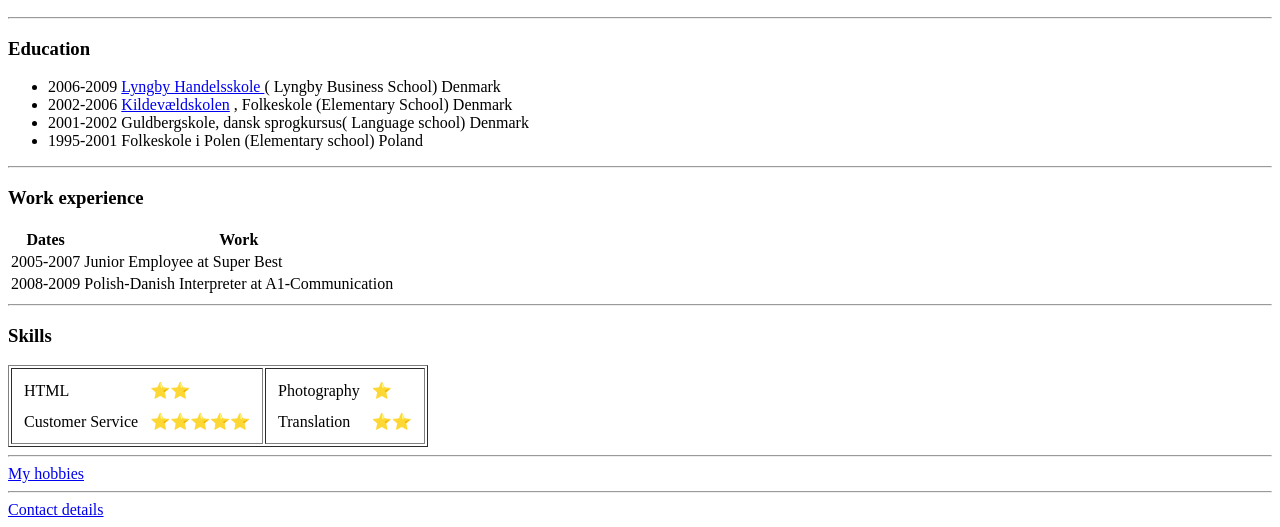
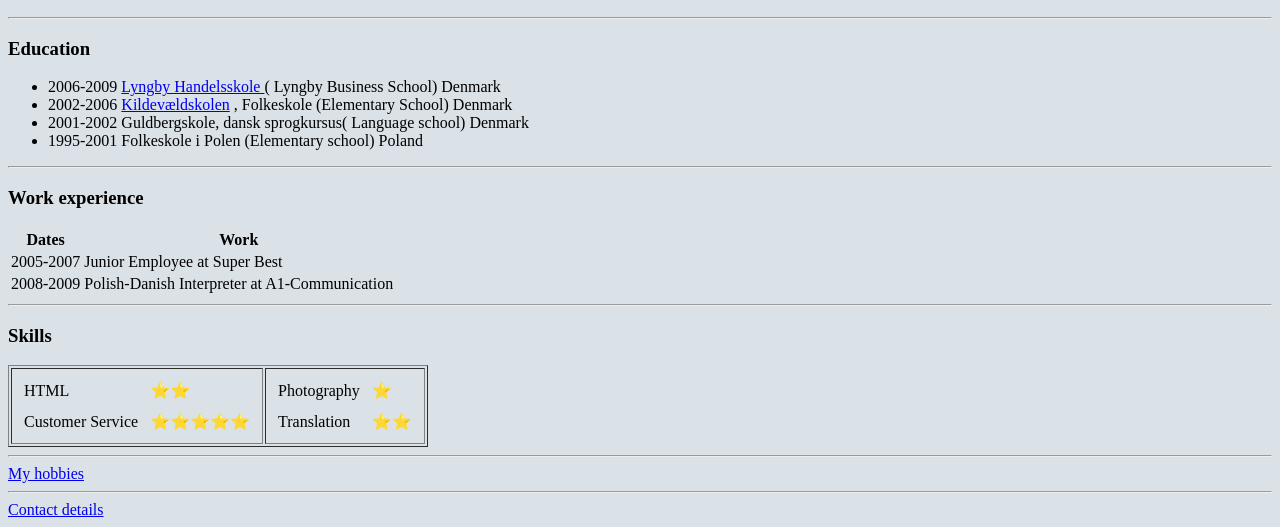
Before and after one commit to denizo0402/cv, a plain HTML site: page index.html in a window 1280 px wide. Shown: the part 373-900 px from the top of the page. Drawn offline with Linux system fonts and the light colour scheme.

Commit message:
Update index.html

```diff
--- a/index.html
+++ b/index.html
@@ -6,7 +6,7 @@
   <title>👽 Deniz's Personal site</title>
 </head>
 
-<body>
+<body style="background-color: #dae1e7;">
     <table cellspacing="20">
       <tr>
         <td><img src="https://raw.githubusercontent.com/denizo0402/cv/master/Deniz.png" alt=""></td>
```
